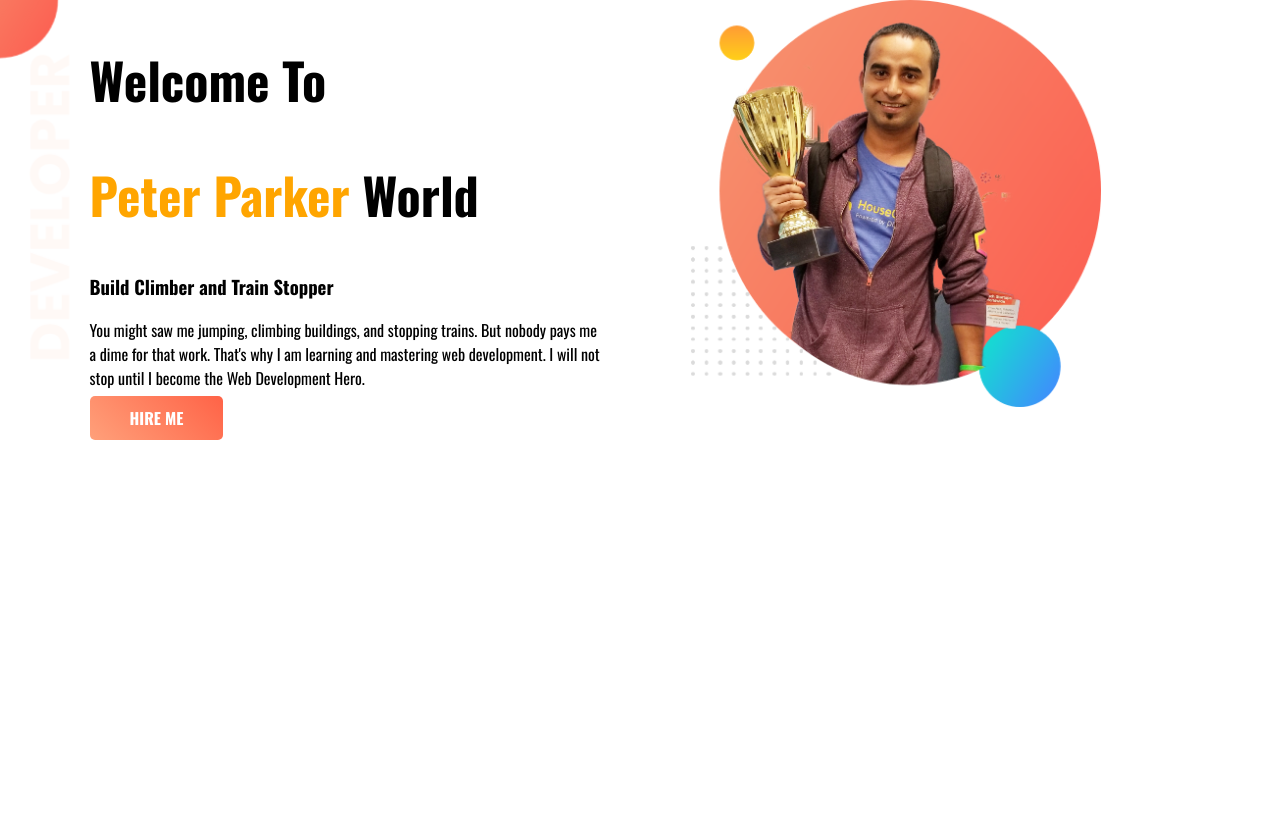
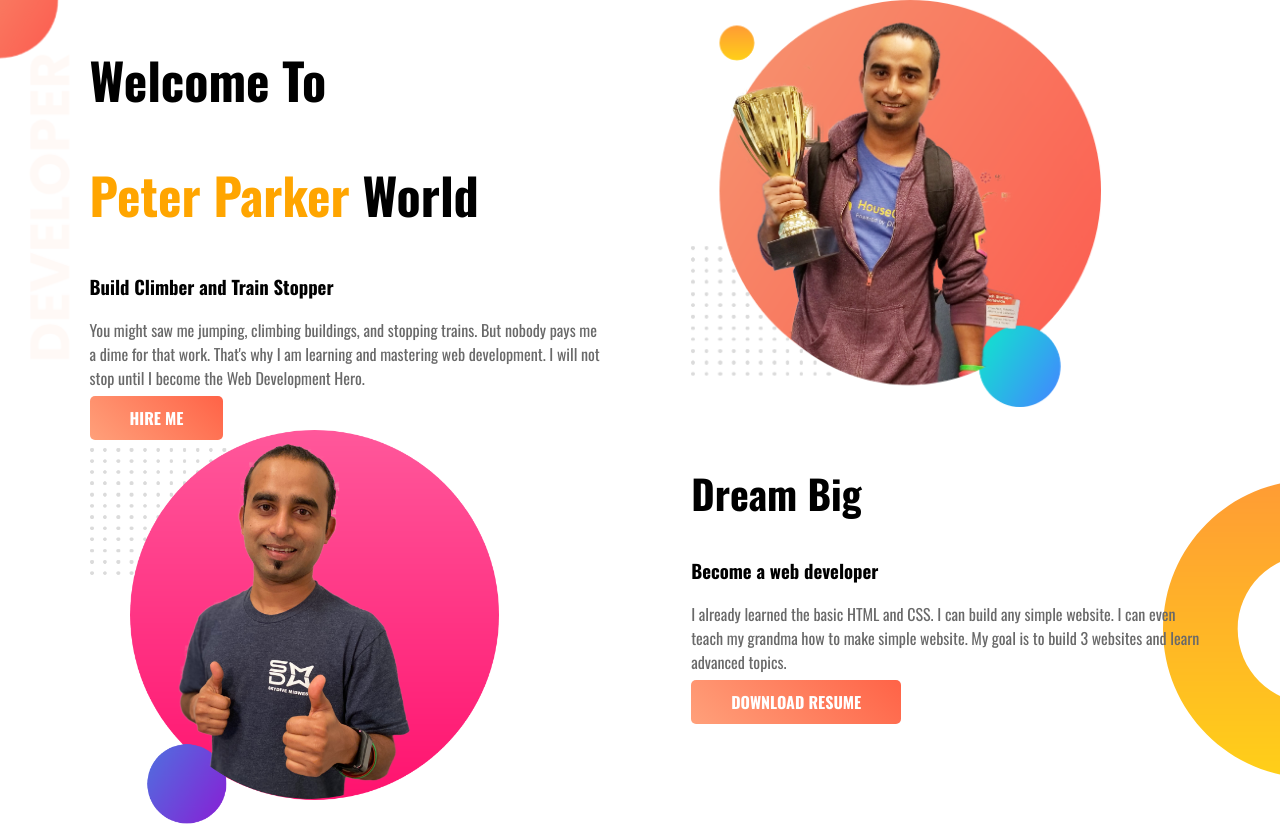
Before and after one commit to almohaiminrumon/Rumon-portfolio, a plain HTML site: page index.html in a window 1280 px wide. Before the commit the page ends 800 px from the top, so only its background shows below. Drawn offline with nearby package versions, Linux system fonts and the light colour scheme; a web font is replaced by a local one.

Commit message:
dream-area-added

```diff
--- a/index.html
+++ b/index.html
@@ -35,6 +35,19 @@
         </div>
 
     </section>
+    <section class="dream-area">
+        <div class="half-width">
+            <img src="images/jhankar2.png" alt="">
+        </div>
+        <div class="half-width">
+            <h2>Dream Big</h2>
+            <h3>Become a web developer</h3>
+            <p>I already learned the basic HTML and CSS. I can build any simple website. I can even teach my grandma how
+                to make simple website. My goal is to build 3 websites and learn advanced topics.</p>
+            <a class="link-button" target="blank"
+                href="https://programminghero1.github.io/developer-portfolio/">DOWNLOAD RESUME</a>
+        </div>
+    </section>
 </body>
 
 </html>
--- a/style.css
+++ b/style.css
@@ -24,9 +24,7 @@ h1{
 h1 span{
     color: orange;
 }
-h2{
-    font-size: 40px;
-}
+
 .flexible-container{
     display: flex;
 
@@ -42,3 +40,14 @@ h2{
     color: white;
     font-weight: 700;
 }
+p{
+    color: dimgray;
+}
+.dream-area{
+    background-image: url(images/dream-bg.png);
+    background-repeat: no-repeat;
+    background-position: right;
+}
+h2{
+    font-size: 40px;
+}
```
